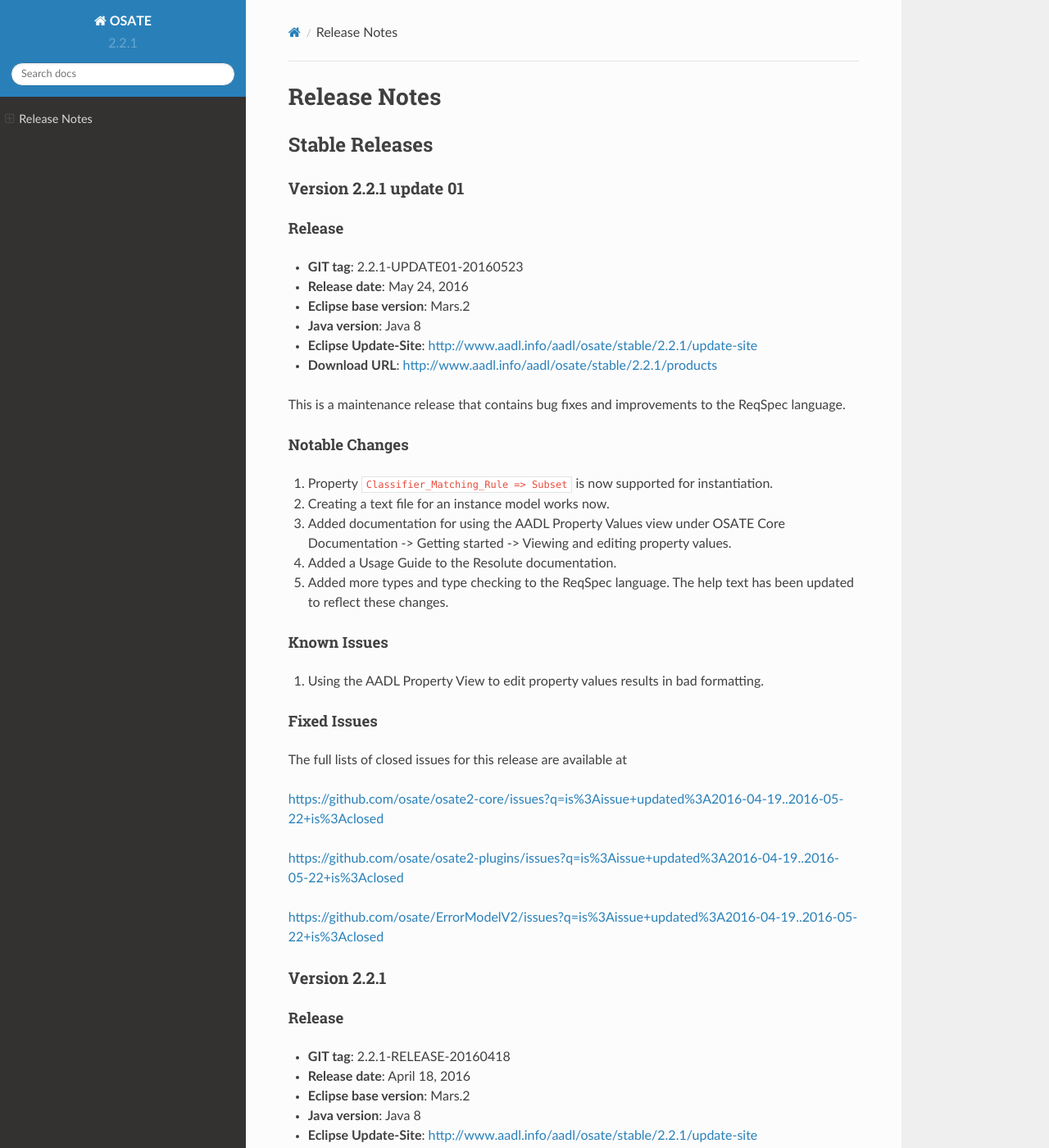
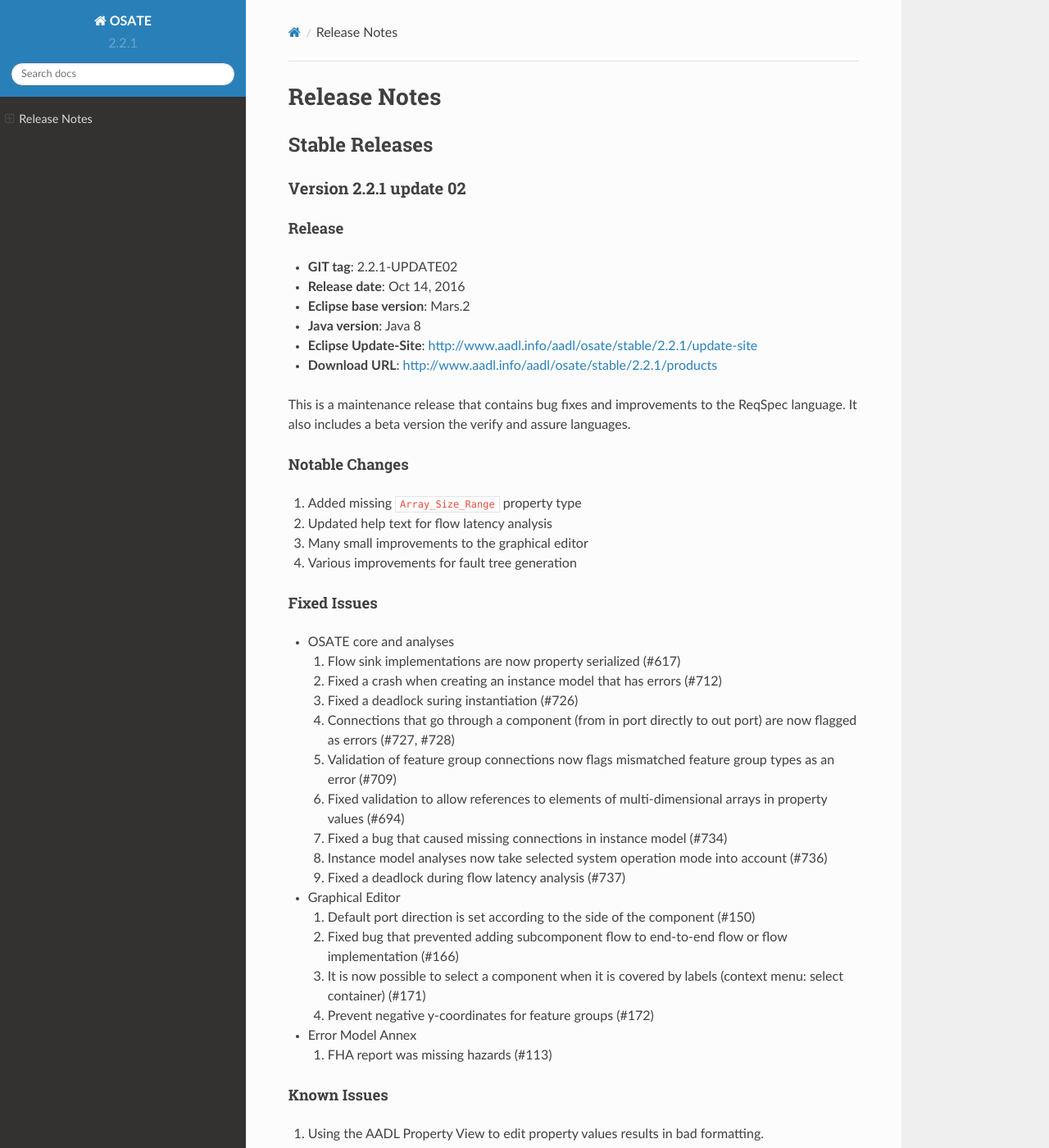
Before and after one commit to osate/website, a Sphinx documentation site: the page built from source/osate-releases.md, in a window 1280 px wide and 1400 px high. Shown: the whole window at 82% size. Built offline with Sphinx 7.4.7 and the Read the Docs theme 2.0.0, drawn with Linux system fonts in a browser that asks for light colours.

Commit message:
release notes for 2.2.1-02

```diff
--- a/source/osate-releases.md
+++ b/source/osate-releases.md
@@ -1,12 +1,57 @@
 # Release Notes
 
 ## Stable Releases
+
+### Version 2.2.1 update 02
+
+#### Release
+
+  - **GIT tag**: 2.2.1-UPDATE02
+  - **Release date**: Oct 14, 2016
+  - **Eclipse base version**: Mars.2
+  - **Java version**: Java 8
+  - **Eclipse Update-Site**: <http://www.aadl.info/aadl/osate/stable/2.2.1/update-site>
+  - **Download URL**: <http://www.aadl.info/aadl/osate/stable/2.2.1/products>
+
+This is a maintenance release that contains bug fixes and improvements to the ReqSpec language. It also includes
+a beta version the verify and assure languages.
+
+#### Notable Changes
+
+1. Added missing `Array_Size_Range` property type
+1. Updated help text for flow latency analysis
+1. Many small improvements to the graphical editor
+1. Various improvements for fault tree generation
+
+#### Fixed Issues
+
+* OSATE core and analyses
+  1. Flow sink implementations are now property serialized (#617)
+  1. Fixed a crash when creating an instance model that has errors (#712)
+  1. Fixed a deadlock suring instantiation (#726)
+  1. Connections that go through a component (from in port directly to out port) are now flagged as errors (#727, #728)
+  1. Validation of feature group connections now flags mismatched feature group types as an error (#709)
+  1. Fixed validation to allow references to elements of multi-dimensional arrays in property values (#694)
+  1. Fixed a bug that caused missing connections in instance model (#734)
+  1. Instance model analyses now take selected system operation mode into account (#736)
+  1. Fixed a deadlock during flow latency analysis (#737)
+* Graphical Editor
+  1. Default port direction is set according to the side of the component (#150)
+  1. Fixed bug that prevented adding subcomponent flow to end-to-end flow or flow implementation (#166)
+  1. It is now possible to select a component when it is covered by labels (context menu: select container) (#171)
+  1. Prevent negative y-coordinates for feature groups (#172)
+* Error Model Annex
+  1. FHA report was missing hazards (#113)
+
+#### Known Issues
+
+1.  Using the AADL Property View to edit property values results in bad formatting.
 
 ### Version 2.2.1 update 01
 
 #### Release
 
-  - **GIT tag**: 2.2.1-UPDATE01-20160523
+  - **GIT tag**: 2.2.1-UPDATE01
   - **Release date**: May 24, 2016
   - **Eclipse base version**: Mars.2
   - **Java version**: Java 8
```
